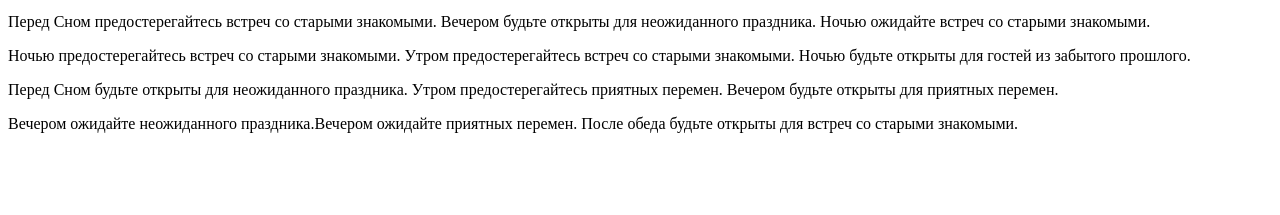
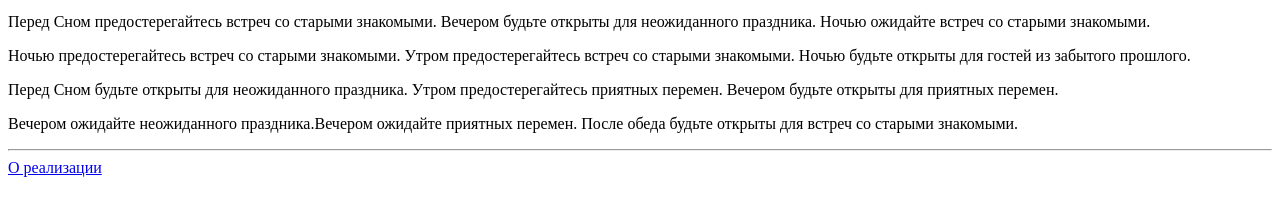
Before and after one commit to serg1982serg/horoscope, a plain HTML site: page index.html in a window 1280 px wide. Shown: the part 87-302 px from the top of the page. Drawn offline with Linux system fonts and the light colour scheme.

Commit message:
Add generated index.html

```diff
--- a/index.html
+++ b/index.html
@@ -2,7 +2,8 @@
 	<meta charset='utf-8'>
 	<title>Гороскоп на сегодня</title>
 	</head>
-	<body><h1>Что день 2019-03-11 готовит</h1>
+	<body>
+	<h1>Что день 2019-03-11 готовит</h1>
 	<p>Утром ожидайте встреч со старыми знакомыми.
  	Утром ожидайте приятных перемен. Ночью будьте открыты для встреч со старыми знакомыми.</p>
 
@@ -17,6 +18,8 @@
 
  	<p>Вечером ожидайте неожиданного праздника.Вечером ожидайте приятных перемен. После обеда
 	будьте открыты для встреч со старыми знакомыми.</p>
+	<hr/>
+	<a href="about.html">О реализации</a>
 
 	</body>
 </html>
```
Lines whose indentation alone changed are shown as unchanged.
